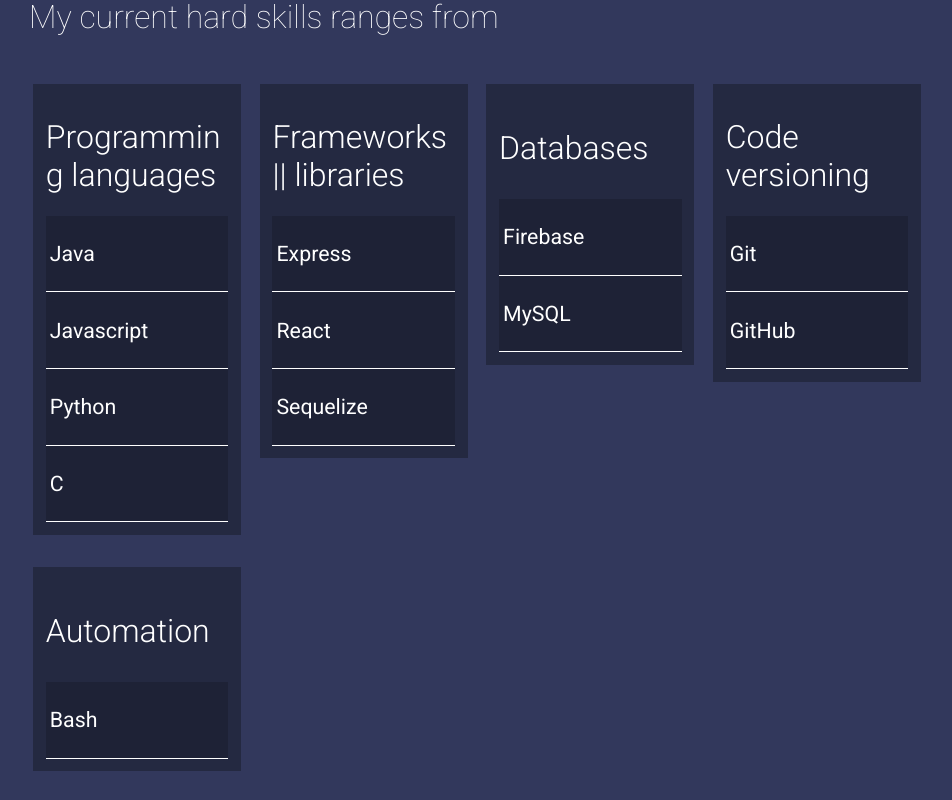
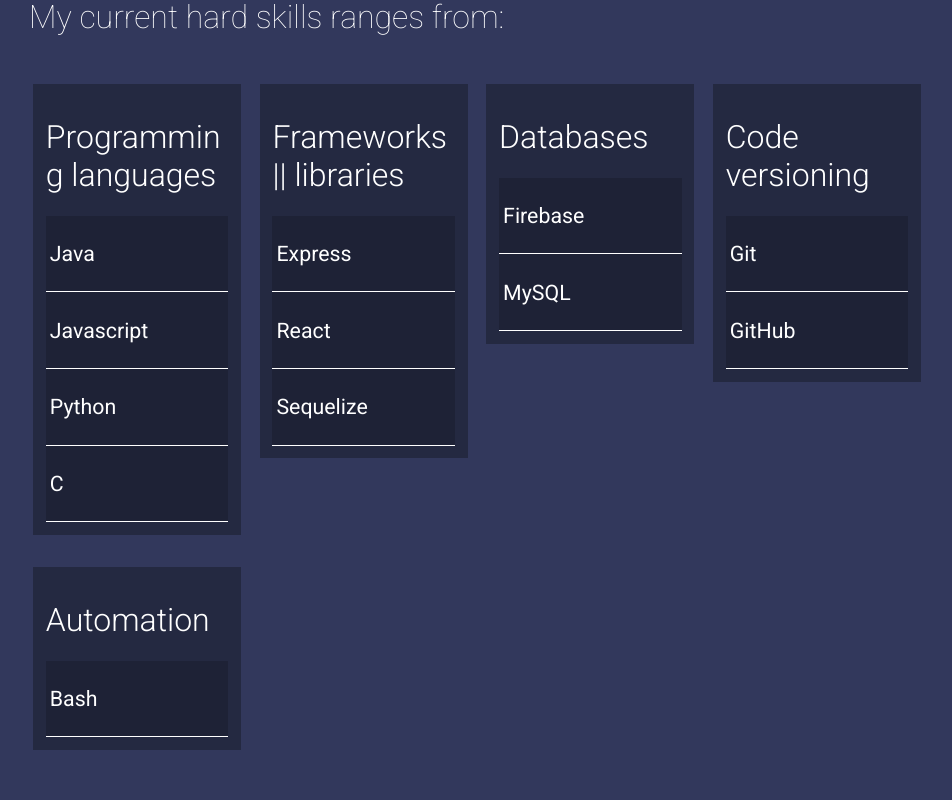
Before and after one commit to LauroAranha/portfolio, a React (Create React App) app: page / in a window 1280 px wide. Shown: the part 1055-1855 px from the top of the page, without its empty margins (163-1115 px from the left). After the commit the page ends 1834 px from the top, so only its background shows below. Built offline with nearby package versions, Linux system fonts and the light colour scheme; the HTML template or start-up script is replaced by a standard one.

Commit message:
Add id for div and fix unnecessary html tags

```diff
--- a/src/components/Skills.js
+++ b/src/components/Skills.js
@@ -4,9 +4,9 @@
 
 const Skills = () => {
     return (
-        <div className="skills-container">
+        <div id='skills' className="skills-container">
             <h1> <span className="skills-title">hard skills set</span> <span className="introduction-main-text-02"></span></h1>
-            <p className="skills-sub-title">My current hard skills ranges from  </p>
+            <p className="skills-sub-title">My current hard skills ranges from:  </p>
             <div className="skills-cards-container">
                 <div className="skills-card">
                     <div className="skills-card-info">
@@ -27,7 +27,7 @@
                 </div>
                 <div className="skills-card">
                     <div className="skills-card-info">
-                        <h1><p>Databases</p></h1>
+                        <h1>Databases</h1>
                         <li><p>Firebase</p></li>
                         <li><p>MySQL</p></li>
                     </div>
@@ -41,7 +41,7 @@
                 </div>
                 <div className="skills-card">
                     <div className="skills-card-info">
-                        <h1><p>Automation</p></h1>
+                        <h1>Automation</h1>
                         <li><p>Bash</p></li>
                     </div>
                 </div>
```
